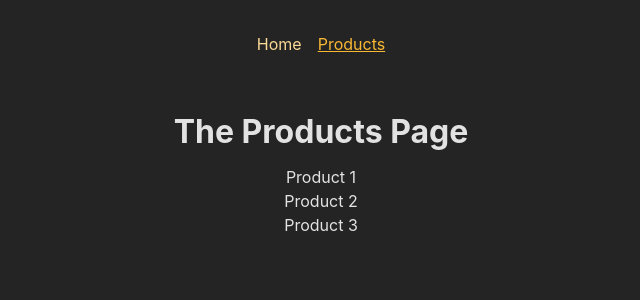
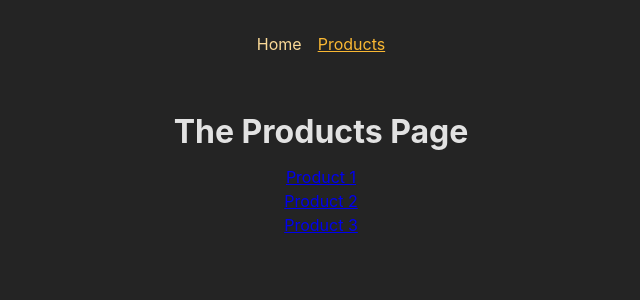
Before and after one commit to hyehye225/FE_study, a React (Create React App) app in the folder react/section 21 project/: page /products in a window 1280 px wide. Shown: the top 300 px of the page, without its empty margins (319-959 px from the left). Built offline with nearby package versions, Linux system fonts and the light colour scheme.

Commit message:
322. 동적 라우트에 링크 추가하기

```diff
--- a/react/section 21 project/src/pages/Product.js
+++ b/react/section 21 project/src/pages/Product.js
@@ -1,11 +1,20 @@
+import { Link } from "react-router-dom";
+
+const PRODUCTS = [
+  { id: "p1", title: "Product 1" },
+  { id: "p2", title: "Product 2" },
+  { id: "p3", title: "Product 3" },
+];
 const ProductsPage = () => {
   return (
     <>
       <h1>The Products Page</h1>
       <ul>
-        <li>Product 1</li>
-        <li>Product 2</li>
-        <li>Product 3</li>
+        {PRODUCTS.map((prod) => (
+          <li key={prod.id}>
+            <Link to={`/products/${prod.id}`}>{prod.title}</Link>
+          </li>
+        ))}
       </ul>
     </>
   );
```
